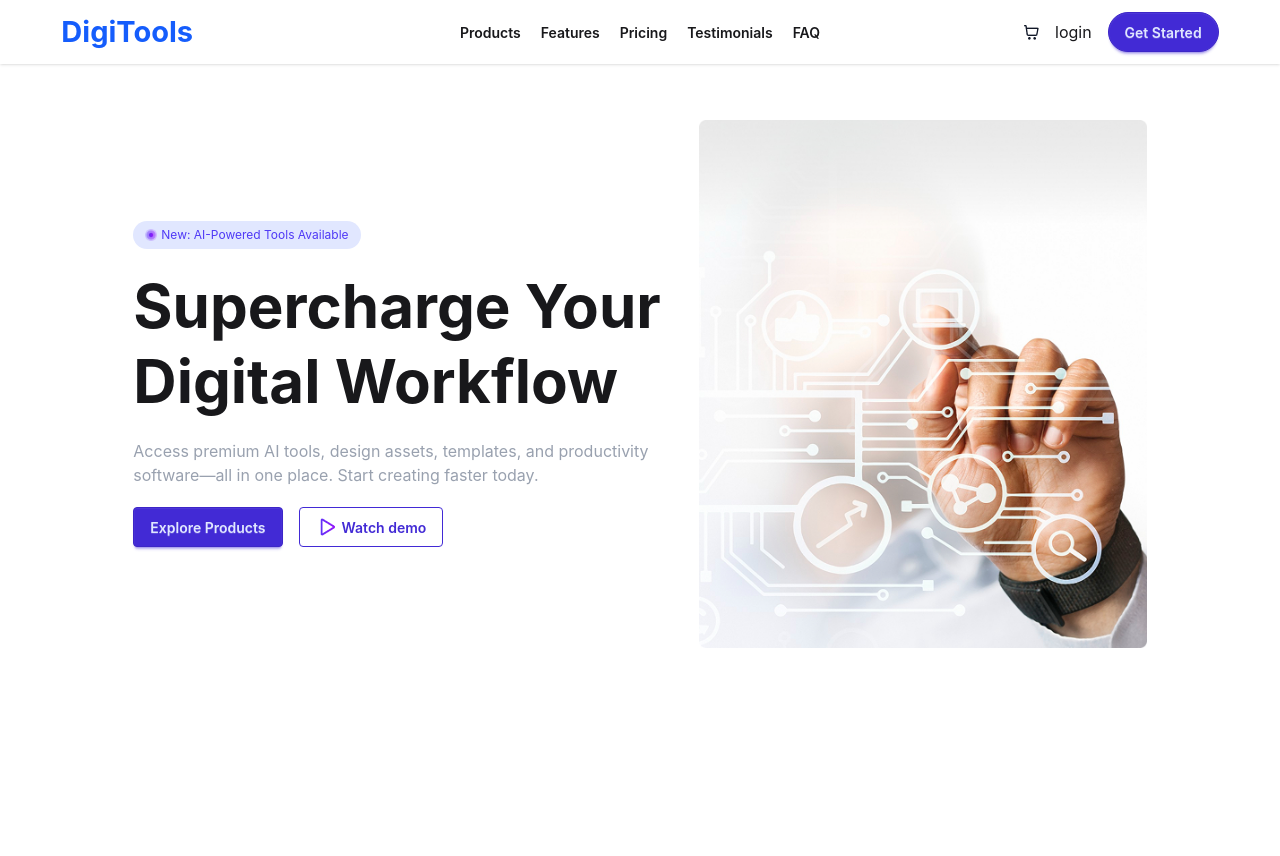
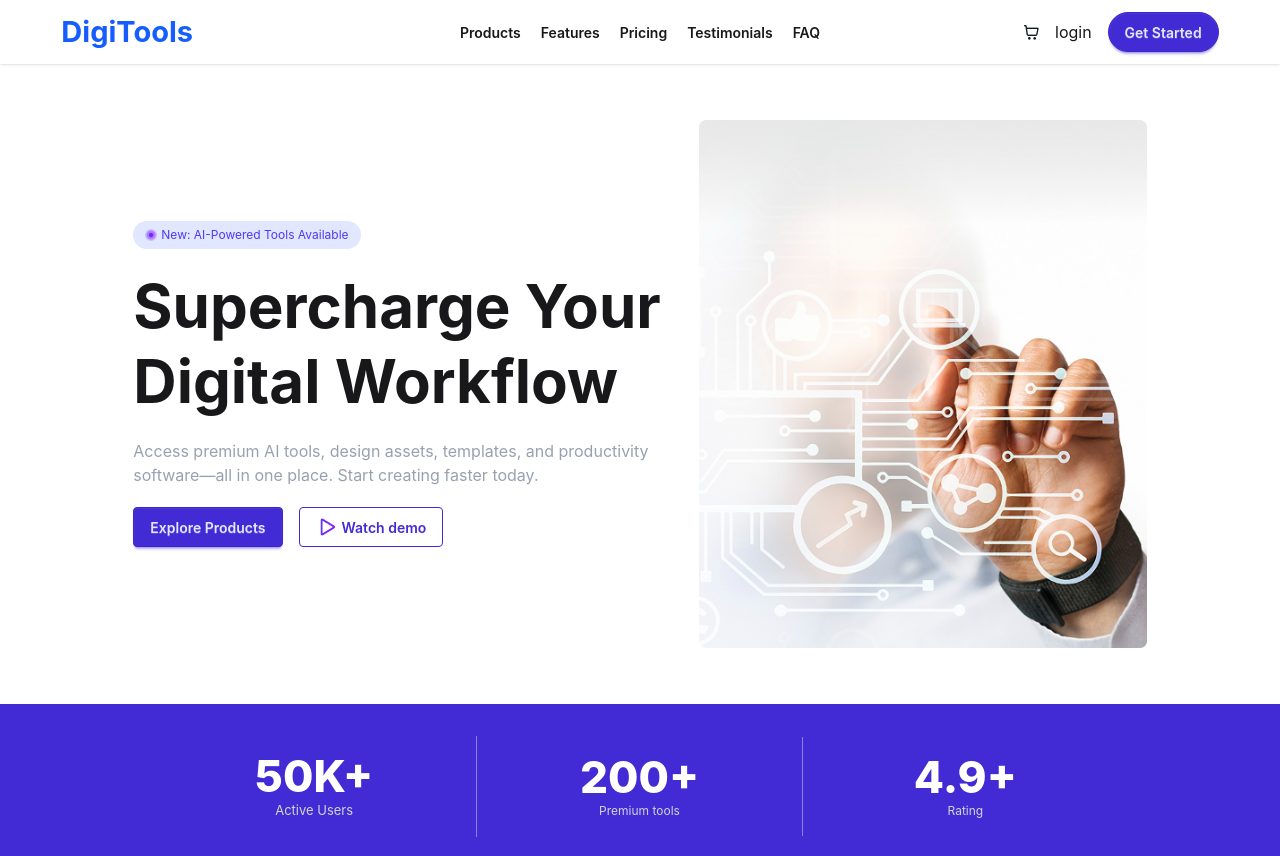
Before and after one commit to YooSabbir/react-assignment, a React (Vite) app: page / in a window 1280 px wide. Shown: the top 856 px of the page. Before the commit the page ends 800 px from the top, so only its background shows below. Built offline with nearby package versions, Linux system fonts and the light colour scheme.

Commit message:
rating section completed

```diff
--- a/src/App.jsx
+++ b/src/App.jsx
@@ -1,6 +1,7 @@
 import './App.css'
 import Navbar from './componants/Navbar'
 import Hero from './componants/Hero'
+import Rating from './componants/Rating';
 
 function App() {
 
@@ -8,6 +9,7 @@ function App() {
     <>
       <Navbar />
       <Hero />
+      <Rating />
     </>
   );
 }
--- /dev/null
+++ b/src/componants/Rating.jsx
@@ -0,0 +1,30 @@
+import React from 'react'
+
+function Rating() {
+  return (
+    <div className="min-h-[165px] bg-primary text-center grid grid-cols-1 sm:grid-cols-3 lg:grid-cols-3 items-center text-white px-4 sm:px-8 lg:px-38 divide-y sm:divide-y-0 sm:divide-x divide-white/40">
+      <div className="py-4">
+        <h1 className="font-extrabold text-3xl sm:text-4xl lg:text-[44px]">
+          50K+
+        </h1>
+        <p className="text-[13px] text-gray-300">Active Users</p>
+      </div>
+
+      <div className="py-4">
+        <h1 className="font-extrabold text-3xl sm:text-4xl lg:text-[44px]">
+          200+
+        </h1>
+        <p className="text-[12px] text-gray-300">Premium tools</p>
+      </div>
+
+      <div className="py-4">
+        <h1 className="font-extrabold text-3xl sm:text-4xl lg:text-[44px]">
+          4.9+
+        </h1>
+        <p className="text-[12px] text-gray-300">Rating</p>
+      </div>
+    </div>
+  );
+}
+
+export default Rating
```
